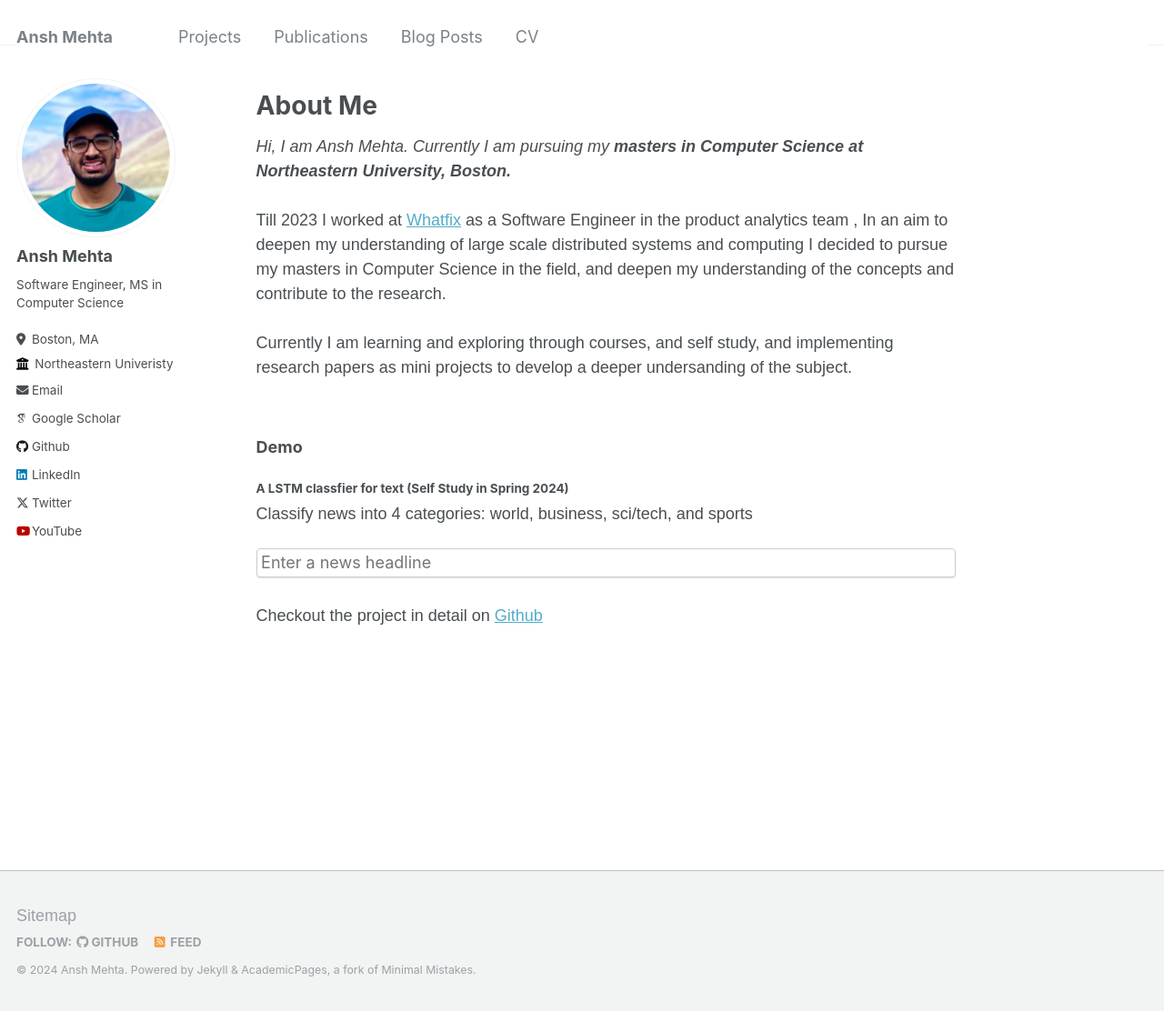
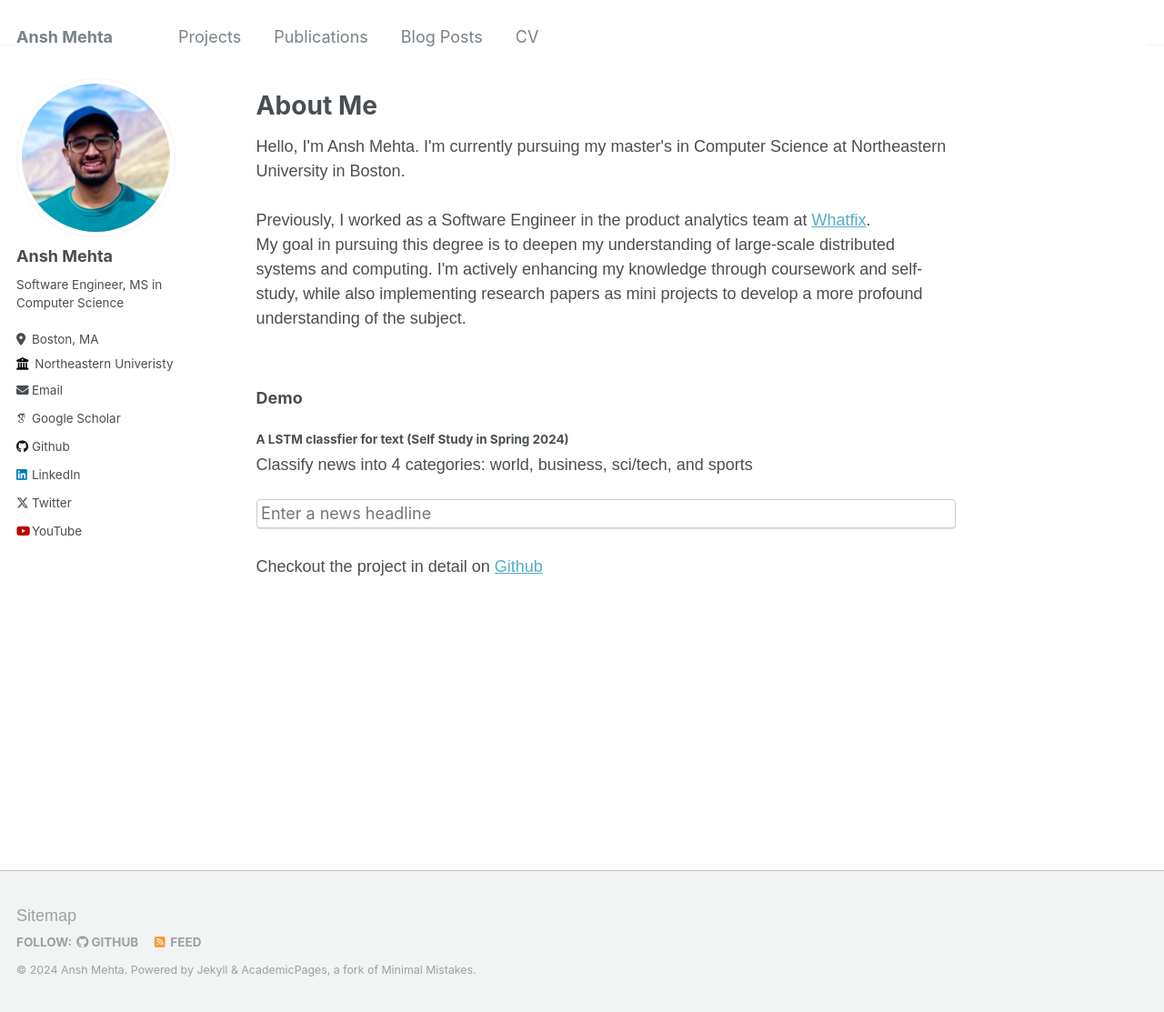
Before and after one commit to anshmehtamm/anshmehtamm.github.io, a Jekyll site: the page built from _pages/about.html, in a window 1280 px wide and 1113 px high. Shown: the whole window at 91% size. Built offline with Jekyll 4.4.1, drawn with Linux system fonts in a browser that asks for light colours; some web fonts are replaced.

Commit message:
about section changes

```diff
--- a/_pages/about.html
+++ b/_pages/about.html
@@ -34,11 +34,11 @@ redirect_from:
 <body>
 <div>
     <h1>About Me</h1>
-    <p><i>Hi, I am Ansh Mehta. Currently I am pursuing my <b>masters in Computer Science at Northeastern University, Boston.</i> </b><br><br>
+    <p> Hello, I'm Ansh Mehta. I'm currently pursuing my master's in Computer Science at Northeastern University in Boston.<br><br>
 
-        Till 2023 I worked at <a href="https://whatfix.com" target="_blank">Whatfix</a> as a Software Engineer in the product analytics team , In an aim to deepen my understanding of large scale distributed systems and computing I decided to pursue my masters in Computer Science in the field, and deepen my understanding of the concepts and contribute to the research. <br><br>
-        Currently I am learning and exploring through courses, and self study, and implementing research papers as mini projects to develop a deeper undersanding of the subject.<br><br>
+        Previously, I worked as a Software Engineer in the product analytics team at <a href="https://whatfix.com" target="_blank">Whatfix</a>. <br>
 
+        My goal in pursuing this degree is to deepen my understanding of large-scale distributed systems and computing. I'm actively enhancing my knowledge through coursework and self-study, while also implementing research papers as mini projects to develop a more profound understanding of the subject.<br><br>
     </div>
 <div>
     <h3>Demo</h2>
```
